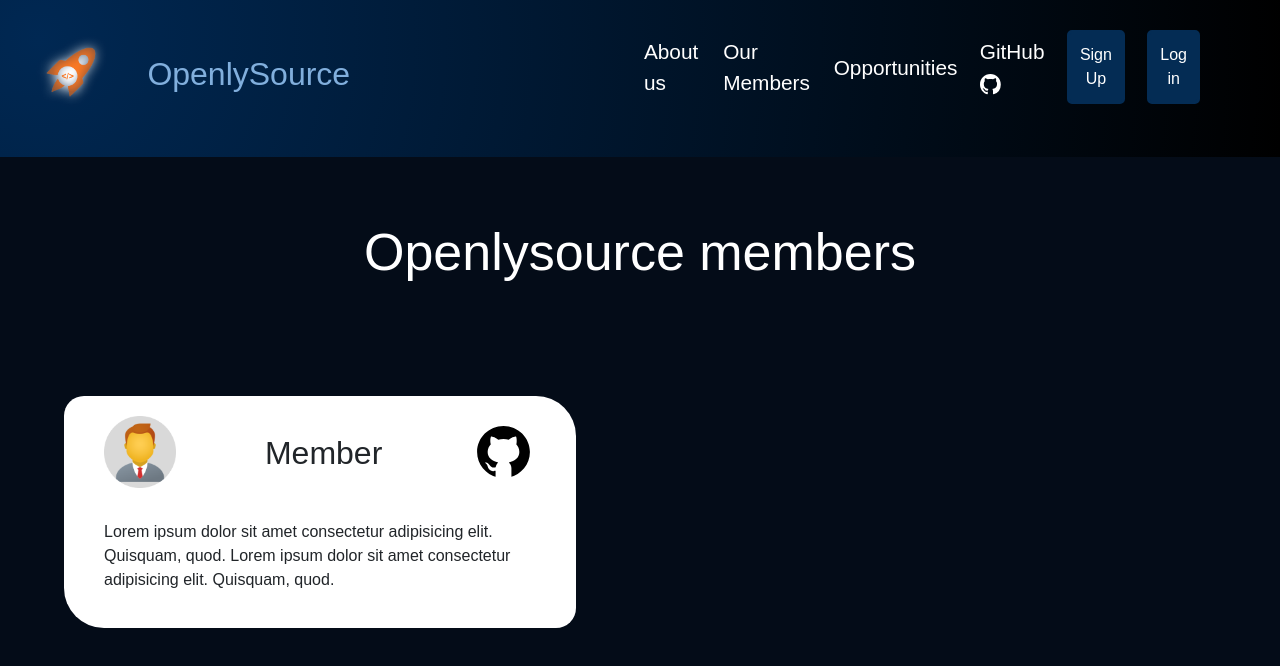
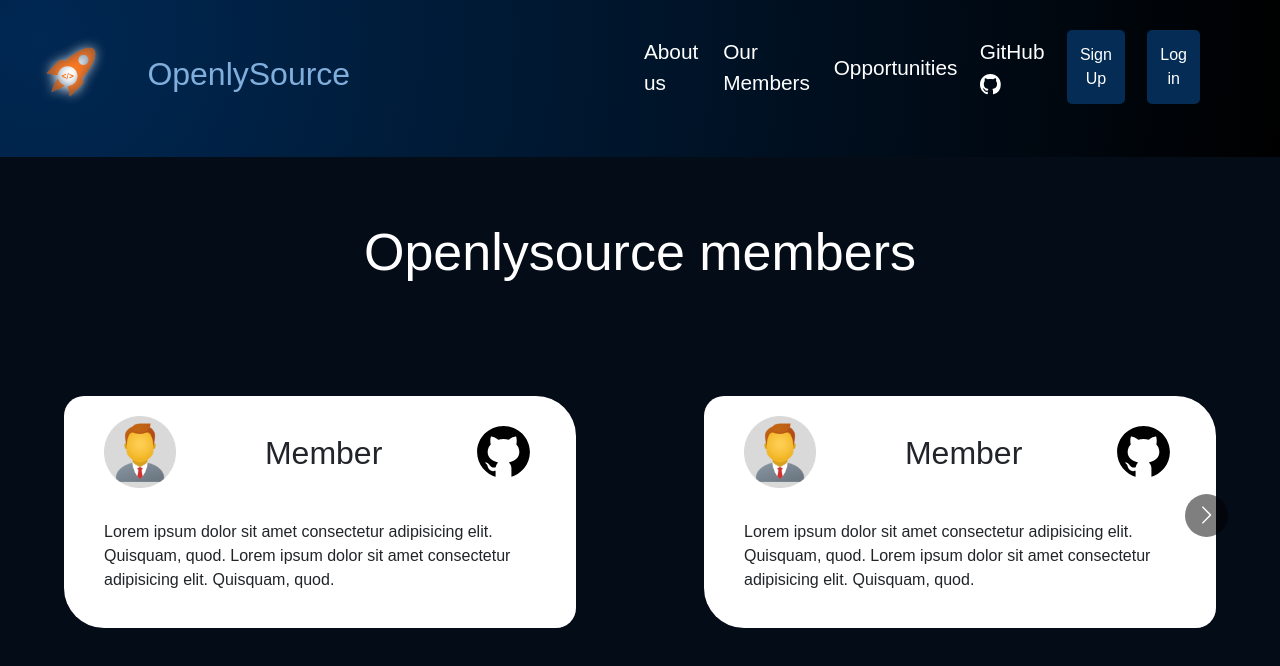
Before and after one commit to hparashar27/OpenlySource, a React (Create React App) app: page /Members in a window 1280 px wide. Shown: the top 666 px of the page. Built offline with nearby package versions, Linux system fonts and the light colour scheme; a web font is replaced by a local one.

Commit message:
fix height of footer

```diff
--- a/src/Components/Footer/Footer.css
+++ b/src/Components/Footer/Footer.css
@@ -35,6 +35,8 @@
 
 .info img {
   display: block;
+  width: 30%;
+  height: 70%;
 }
 
 .info p {
--- a/src/Components/Footer/Footer.js
+++ /dev/null
@@ -1,67 +0,0 @@
-import React from 'react';
-import logo from '../../assets//Official_openlySource_logo.png';
-import { Link } from 'react-router-dom';
-import { FaTwitter, FaInstagram, FaLinkedinIn, FaGithub } from 'react-icons/fa';
-import './Footer.css';
-
-const Footer = () => {
-  return (
-    <footer className='footer'>
-      <div className='footer-main'>
-        <div className='info'>
-          <div className='footer-logo'>
-            <img src={logo} alt='' width={100} />
-            <span>OpenlySource</span>
-          </div>
-          <p>
-            Empowering the next generation of open source contributors, one step at a time
-          </p>
-        </div>
-        <div className='nav-links'>
-          <Link to='/aboutus'>About Us</Link>
-          <Link to='/Members'>Our Members</Link>
-          <Link to='/Opportunities'>Opportunities</Link>
-          <Link to='/Log-in'>Log In </Link>
-          <Link to='/Sign-up'>Sign Up</Link>
-        </div>
-      </div>
-      <div className='separator'></div>
-      <div className='social-links'>
-        <a
-          href='https://github.com/hparashar27/OpenlySource'
-          target='_blank'
-          rel='noreferrer'
-          className='icon-link'
-        >
-          <FaGithub color='inherit' size={30} />
-        </a>
-        <a
-          href='https://twitter.com'
-          target='_blank'
-          rel='noreferrer'
-          className='icon-link'
-        >
-          <FaTwitter color='inherit' size={30} />
-        </a>
-        <a
-          href='https://instagram.com'
-          target='_blank'
-          rel='noreferrer'
-          className='icon-link'
-        >
-          <FaInstagram color='inherit' size={30} />
-        </a>
-        <a
-          href='https://linkedin.com'
-          target='_blank'
-          rel='noreferrer'
-          className='icon-link'
-        >
-          <FaLinkedinIn color='inherit' size={30} />
-        </a>
-      </div>
-    </footer>
-  );
-};
-
-export default Footer;
--- a/src/Components/Header/Header.css
+++ b/src/Components/Header/Header.css
@@ -18,7 +18,7 @@
   video {
     /* margin-left: 4.4rem; */
     width: 100%;
-    height: 75%;
+    height: 90%;
     opacity: 0.3;
     object-fit: cover;
   }
--- a/src/Components/Home/Home.js
+++ b/src/Components/Home/Home.js
@@ -10,7 +10,6 @@ const Home = () => {
     <div className='Home'>
         <Header/>
         <Footer/>
-
     </div>
   )
 }
--- a/src/Components/Members/Member.js
+++ b/src/Components/Members/Member.js
@@ -43,6 +43,105 @@ const Member = () => {
                         Quisquam, quod. Lorem ipsum dolor sit amet consectetur
                         adipisicing elit. Quisquam, quod.
                     </p>
+                </div><div className="carousal__card">
+                    <div className="carousal__header">
+                        <img src={profile} className="profile" alt="" />
+                        <h2>Member</h2>
+                        <img src={gitIcon} className="icon" alt="github" />
+                    </div>
+                    <p>
+                        Lorem ipsum dolor sit amet consectetur adipisicing elit.
+                        Quisquam, quod. Lorem ipsum dolor sit amet consectetur
+                        adipisicing elit. Quisquam, quod.
+                    </p>
+                </div><div className="carousal__card">
+                    <div className="carousal__header">
+                        <img src={profile} className="profile" alt="" />
+                        <h2>Member</h2>
+                        <img src={gitIcon} className="icon" alt="github" />
+                    </div>
+                    <p>
+                        Lorem ipsum dolor sit amet consectetur adipisicing elit.
+                        Quisquam, quod. Lorem ipsum dolor sit amet consectetur
+                        adipisicing elit. Quisquam, quod.
+                    </p>
+                </div><div className="carousal__card">
+                    <div className="carousal__header">
+                        <img src={profile} className="profile" alt="" />
+                        <h2>Member</h2>
+                        <img src={gitIcon} className="icon" alt="github" />
+                    </div>
+                    <p>
+                        Lorem ipsum dolor sit amet consectetur adipisicing elit.
+                        Quisquam, quod. Lorem ipsum dolor sit amet consectetur
+                        adipisicing elit. Quisquam, quod.
+                    </p>
+                </div><div className="carousal__card">
+                    <div className="carousal__header">
+                        <img src={profile} className="profile" alt="" />
+                        <h2>Member</h2>
+                        <img src={gitIcon} className="icon" alt="github" />
+                    </div>
+                    <p>
+                        Lorem ipsum dolor sit amet consectetur adipisicing elit.
+                        Quisquam, quod. Lorem ipsum dolor sit amet consectetur
+                        adipisicing elit. Quisquam, quod.
+                    </p>
+                </div><div className="carousal__card">
+                    <div className="carousal__header">
+                        <img src={profile} className="profile" alt="" />
+                        <h2>Member</h2>
+                        <img src={gitIcon} className="icon" alt="github" />
+                    </div>
+                    <p>
+                        Lorem ipsum dolor sit amet consectetur adipisicing elit.
+                        Quisquam, quod. Lorem ipsum dolor sit amet consectetur
+                        adipisicing elit. Quisquam, quod.
+                    </p>
+                </div><div className="carousal__card">
+                    <div className="carousal__header">
+                        <img src={profile} className="profile" alt="" />
+                        <h2>Member</h2>
+                        <img src={gitIcon} className="icon" alt="github" />
+                    </div>
+                    <p>
+                        Lorem ipsum dolor sit amet consectetur adipisicing elit.
+                        Quisquam, quod. Lorem ipsum dolor sit amet consectetur
+                        adipisicing elit. Quisquam, quod.
+                    </p>
+                </div><div className="carousal__card">
+                    <div className="carousal__header">
+                        <img src={profile} className="profile" alt="" />
+                        <h2>Member</h2>
+                        <img src={gitIcon} className="icon" alt="github" />
+                    </div>
+                    <p>
+                        Lorem ipsum dolor sit amet consectetur adipisicing elit.
+                        Quisquam, quod. Lorem ipsum dolor sit amet consectetur
+                        adipisicing elit. Quisquam, quod.
+                    </p>
+                </div><div className="carousal__card">
+                    <div className="carousal__header">
+                        <img src={profile} className="profile" alt="" />
+                        <h2>Member</h2>
+                        <img src={gitIcon} className="icon" alt="github" />
+                    </div>
+                    <p>
+                        Lorem ipsum dolor sit amet consectetur adipisicing elit.
+                        Quisquam, quod. Lorem ipsum dolor sit amet consectetur
+                        adipisicing elit. Quisquam, quod.
+                    </p>
+                </div><div className="carousal__card">
+                    <div className="carousal__header">
+                        <img src={profile} className="profile" alt="" />
+                        <h2>Member</h2>
+                        <img src={gitIcon} className="icon" alt="github" />
+                    </div>
+                    <p>
+                        Lorem ipsum dolor sit amet consectetur adipisicing elit.
+                        Quisquam, quod. Lorem ipsum dolor sit amet consectetur
+                        adipisicing elit. Quisquam, quod.
+                    </p>
                 </div>
             </Carousel>
         </>
--- a/src/Components/Opportunities/Opportunities.js
+++ b/src/Components/Opportunities/Opportunities.js
@@ -1,88 +1,54 @@
-import { useEffect, useState } from 'react';
-import { BsMoonStarsFill } from 'react-icons/bs';
-import { ImSun } from 'react-icons/im';
-import { TbLink } from 'react-icons/tb';
-import axios from 'axios';
-import './Opportunities.css';
+import { useEffect,useState } from "react";
+import {BsMoonStarsFill} from "react-icons/bs"
+import {ImSun} from "react-icons/im"
+import {TbLink} from "react-icons/tb"
+import axios from "axios"
+import "./Opportunities.css";
 
 const Opportunities = () => {
-    const [DarkTheme, setDarkTheme] = useState(false);
-    const [Events, setEvents] = useState([]);
+  const [DarkTheme,setDarkTheme] = useState(false);
+  const [Events , setEvents ] = useState([]);
   useEffect(() => {
   const fecthData = async () => {
-            await axios
-                .get('http://localhost:8000/api/opportunities/events')
-                .then((res) => {
+    await axios.get("http://localhost:8000/api/opportunities/events")
+        .then(res => {
             setEvents(res.data.data);
             console.log(Events);
         });
 };
 fecthData();
-    }, []);
+},[])
   return (
-        <div
-            className={` ${
-                DarkTheme
-                    ? 'Opportunities_LightTheme'
-                    : 'Opportunities_DarkTheme'
-            }`}
-        >
+    <div className="Opp_body">
+    <div className={` ${DarkTheme ?  "Opportunities_LightTheme":"Opportunities_DarkTheme"}`}>
       {/* opportunities heading  */}
-            <div className="Opp_heading">
-                All Upcoming open-source opportunities
+      <div className="Opp_heading">All Upcoming open-source opportunities
       <div className="Opp_heading_icon">
-                    <button>
-                        {' '}
-                        {DarkTheme ? (
-                            <BsMoonStarsFill
-                                className="icon"
-                                onClick={() => setDarkTheme(false)}
-                            />
-                        ) : (
-                            <ImSun
-                                className="icon"
-                                onClick={() => setDarkTheme(true)}
-                            />
-                        )}{' '}
-                    </button>
-                </div>
+        <button > {DarkTheme ? <BsMoonStarsFill className='icon' onClick = {()=>setDarkTheme(false)}/> : <ImSun className='icon'onClick = {()=>setDarkTheme(true)}/>} </button></div>
        </div>
       <div className="Opp_cards_list">
         {/* for Google summer of code */}
-                {Events &&
-                    Events.map &&
-                    Events.map((Event, _id) => (
-                        <div key={_id} className="Opp_card">
+        {Events && Events.map && Events.map((Event,_id) => <div key={_id} className="Opp_card">
           <div className="card_left ">
             <img src={Event.logo} className="event_logo" />
           </div>
           <div className="card_right">
-                                <span className="card_right_heading">
-                                    {Event.eventName}
-                                </span>
+            <span className="card_right_heading">{Event.eventName}</span>
             <span className="card_right_description">
-                                    {' '}
+              {" "}
           {Event.description}
             </span>
             <div className="card_right_button">
-                                    <button className="visit_button">
-                                        {' '}
-                                        <a
-                                            rel="noreferrer"
+              <button className="visit_button"> <a
+                rel='noreferrer'
                 href={Event.websiteUrl}
-                                            target="_blank"
-                                        >
-                                            <TbLink />
-                                            Visit
-                                        </a>
-                                    </button>
-                                    <span className="month_name">
-                                        {Event.months}
-                                    </span>
+                target='_blank'
+              ><TbLink/>Visit</a></button>
+              <span className="month_name">{Event.months}</span>
             </div>
           </div>
+        </div>)}
         </div>
-                    ))}
       </div>
     </div>
     // </div>
```
Also changed, not shown: 1 other file (tests, documents, lock files or other folders). Lines whose indentation alone changed are shown as unchanged.
